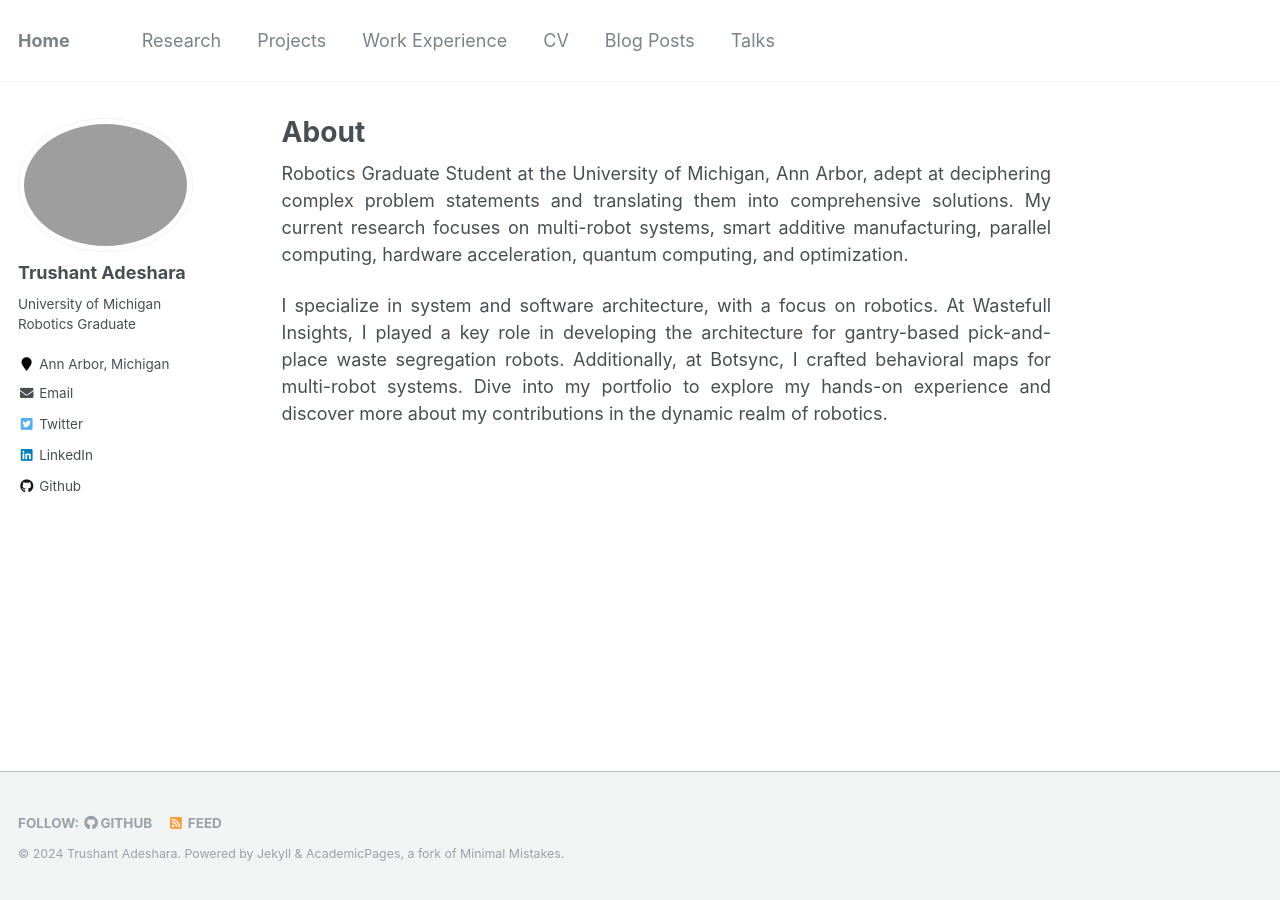
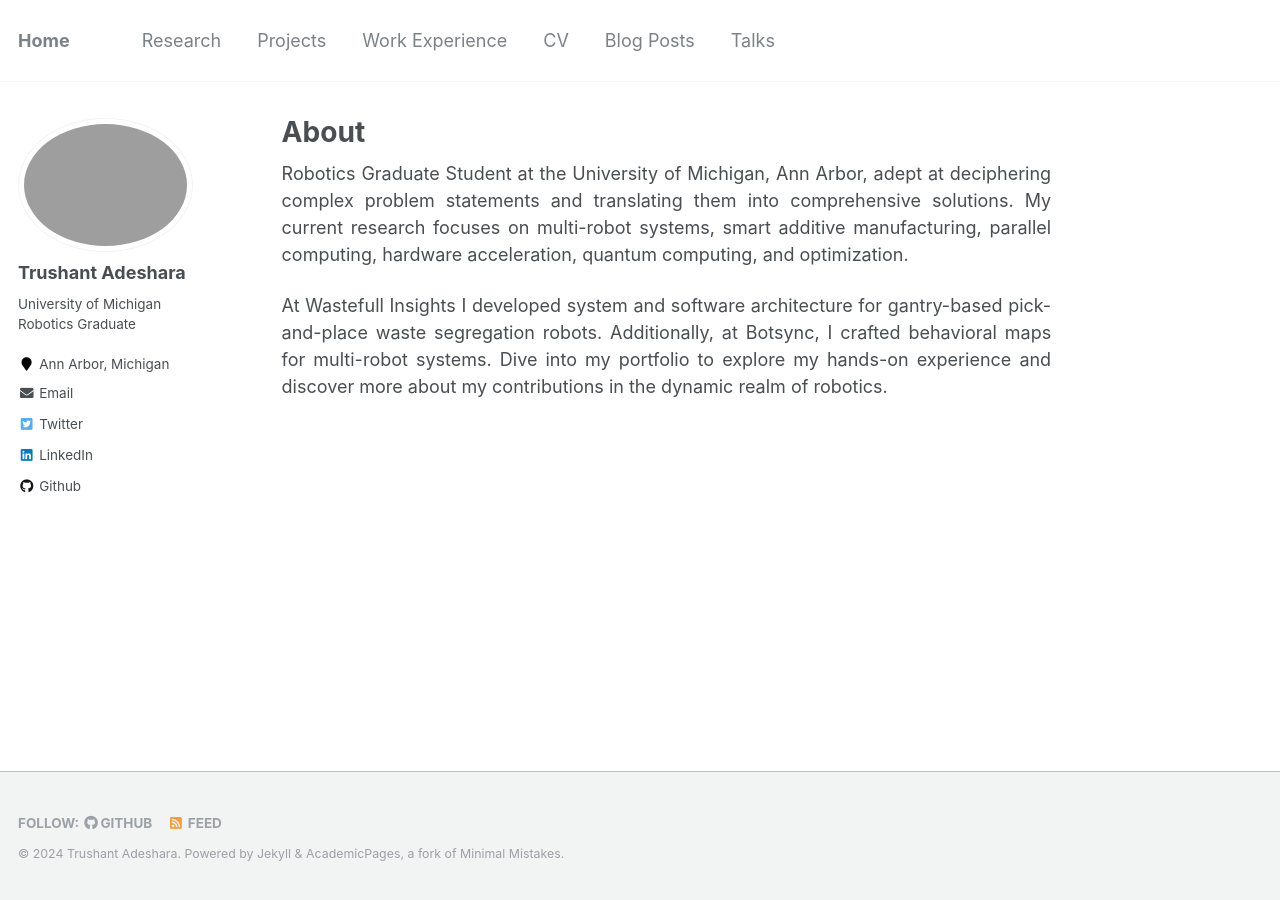
Before and after one commit to trushant05/trushant05.github.io, a Jekyll site: the page built from _pages/about.md, in a window 1280 px wide. Built offline with Jekyll 4.4.1, drawn with Linux system fonts in a browser that asks for light colours.

Commit message:
update about page

```diff
--- a/_pages/about.md
+++ b/_pages/about.md
@@ -12,4 +12,4 @@ redirect_from:
 Robotics Graduate Student at the University of Michigan, Ann Arbor, adept at deciphering complex problem statements and translating them into comprehensive solutions. My current research focuses on multi-robot systems, smart additive manufacturing, parallel computing, hardware acceleration, quantum computing, and optimization.</p>
 
 <p style="text-align: justify">
-I specialize in system and software architecture, with a focus on robotics. At Wastefull Insights, I played a key role in developing the architecture for gantry-based pick-and-place waste segregation robots. Additionally, at Botsync, I crafted behavioral maps for multi-robot systems. Dive into my portfolio to explore my hands-on experience and discover more about my contributions in the dynamic realm of robotics.</p>
+At Wastefull Insights I developed system and software architecture for gantry-based pick-and-place waste segregation robots. Additionally, at Botsync, I crafted behavioral maps for multi-robot systems. Dive into my portfolio to explore my hands-on experience and discover more about my contributions in the dynamic realm of robotics.</p>
```
